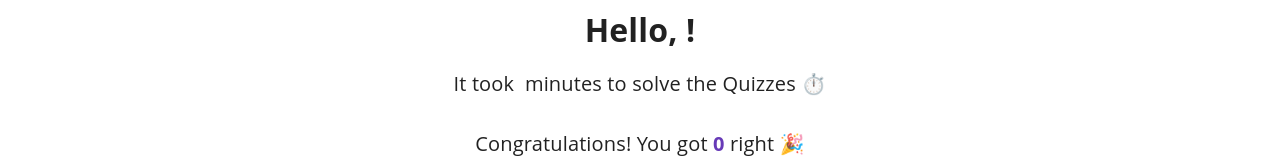
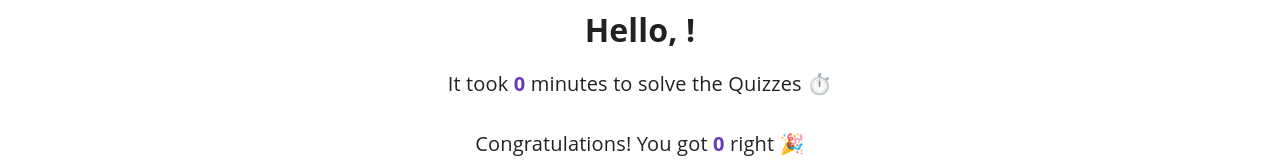
Before and after one commit to 2wisdom/I-Quiz, a React (Vite) app: page /score in a window 1280 px wide. Shown: the part 246-406 px from the top of the page. Built offline with nearby package versions, Linux system fonts and the light colour scheme.

Commit message:
문제풀이시간 추가

```diff
--- a/src/components/AppRouter.tsx
+++ b/src/components/AppRouter.tsx
@@ -10,7 +10,12 @@ export default function AppRouter() {
   const [correctAnswer, setCorrectAnswer] = useState(0);
   const [wrongAnswer, setWrongAnswer] = useState(0);
 
-  const handleAnswerChage = (correct: number, wrong: number) => {
+  const handleAnswerChange = (
+    correct: number,
+    wrong: number,
+    duration: number
+  ) => {
+    setDuration(duration);
     setCorrectAnswer(correct);
     setWrongAnswer(wrong);
   };
@@ -23,12 +28,16 @@ export default function AppRouter() {
     },
     {
       path: "/quiz",
-      element: <Quizzes onAnswerChage={handleAnswerChage} />,
+      element: <Quizzes onAnswerChange={handleAnswerChange} />,
     },
     {
       path: "/score",
       element: (
-        <Score correctAnswer={correctAnswer} wrongAnswer={wrongAnswer} />
+        <Score
+          correctAnswer={correctAnswer}
+          wrongAnswer={wrongAnswer}
+          duration={duration}
+        />
       ),
     },
   ]);
--- a/src/pages/Quizzes.tsx
+++ b/src/pages/Quizzes.tsx
@@ -17,7 +17,7 @@ const Wrapper = styled.div`
   max-width: 1200px;
 `;
 
-export default function Quizzes({ onAnswerChage }: any) {
+export default function Quizzes({ onAnswerChange }: any) {
   const navigation = useNavigate();
 
   const [questionIndex, setQuestionIndex] = useState(0);
@@ -28,6 +28,7 @@ export default function Quizzes({ onAnswerChage }: any) {
   >("primary");
   const [startTime, setStartTime] = useState<number | null>(null);
   const [endTime, setEndTime] = useState<number | null>(null);
+  const [duration, setDuration] = useState<number | null>(0); // 초기 값을 0으로 설정
 
   // 정답/오답 갯수
   const [correctAnswer, setCorrectAnswer] = useState(0);
@@ -58,11 +59,15 @@ export default function Quizzes({ onAnswerChage }: any) {
 
   useEffect(() => {
     startQuiz();
-    // if (startTime && endTime) {
-    //   const duration = endTime - startTime;
-    //   console.log("use퀴즈를 푸는 데 걸린 시간:", duration, "밀리초");
-    //   console.log(`정답: ${correctAnswer}, 오답: ${wrongAnswer}`);
-    // }
+  }, []);
+
+  useEffect(() => {
+    if (endTime !== null) {
+      const durationTime = endTime - startTime!;
+      setDuration(durationTime);
+      console.log("퀴즈를 푸는 데 걸린 시간:", durationTime, "밀리초");
+      console.log("duration", duration);
+    }
   }, [endTime]);
 
   const handleAnswer = (answer: string) => {
@@ -86,9 +91,18 @@ export default function Quizzes({ onAnswerChage }: any) {
     if (questionIndex + 1 < amount) {
       setQuestionIndex(questionIndex + 1);
     } else {
-      setEndTime(Date.now());
+      const endTime = Date.now(); // endTime을 설정
+      setEndTime(endTime);
       console.log("Quiz completed!");
-      onAnswerChage(correctAnswer, wrongAnswer);
+      console.log(
+        "correctAnswer",
+        correctAnswer,
+        "wrongAnswer",
+        wrongAnswer,
+        "duration",
+        duration
+      );
+      onAnswerChange(correctAnswer, wrongAnswer, endTime - startTime!); // duration을 계산하여 전달
 
       navigation(`/score?name=${encodeURIComponent(name)}`);
     }
--- a/src/pages/Score.tsx
+++ b/src/pages/Score.tsx
@@ -5,6 +5,7 @@ import { Button } from "@mui/material";
 export type ScoreProps = {
   correctAnswer: number;
   wrongAnswer: number;
+  duration: number;
 };
 
 const Wrapper = styled.div`
@@ -22,7 +23,11 @@ const Wrapper = styled.div`
   }
 `;
 
-export default function Score({ correctAnswer, wrongAnswer }: ScoreProps) {
+export default function Score({
+  correctAnswer,
+  wrongAnswer,
+  duration,
+}: ScoreProps) {
   const navigator = useNavigate();
 
   const location = useLocation();
@@ -36,7 +41,7 @@ export default function Score({ correctAnswer, wrongAnswer }: ScoreProps) {
       </h1>
       <p>
         It took&nbsp;
-        <span style={{ fontWeight: 700, color: "#673ab7" }}>{}</span>
+        <span style={{ fontWeight: 700, color: "#673ab7" }}>{duration}</span>
         &nbsp;minutes to solve the Quizzes ⏱️
       </p>
       <p>
```
